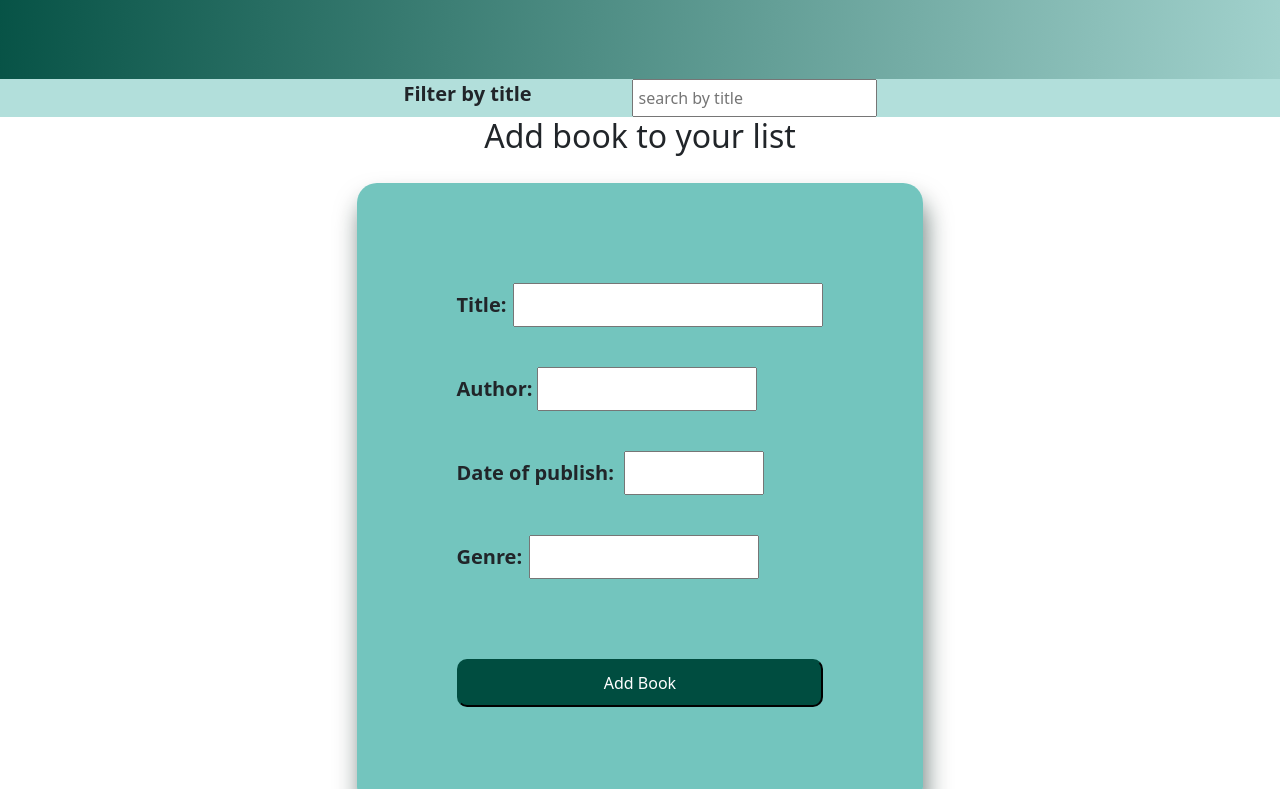
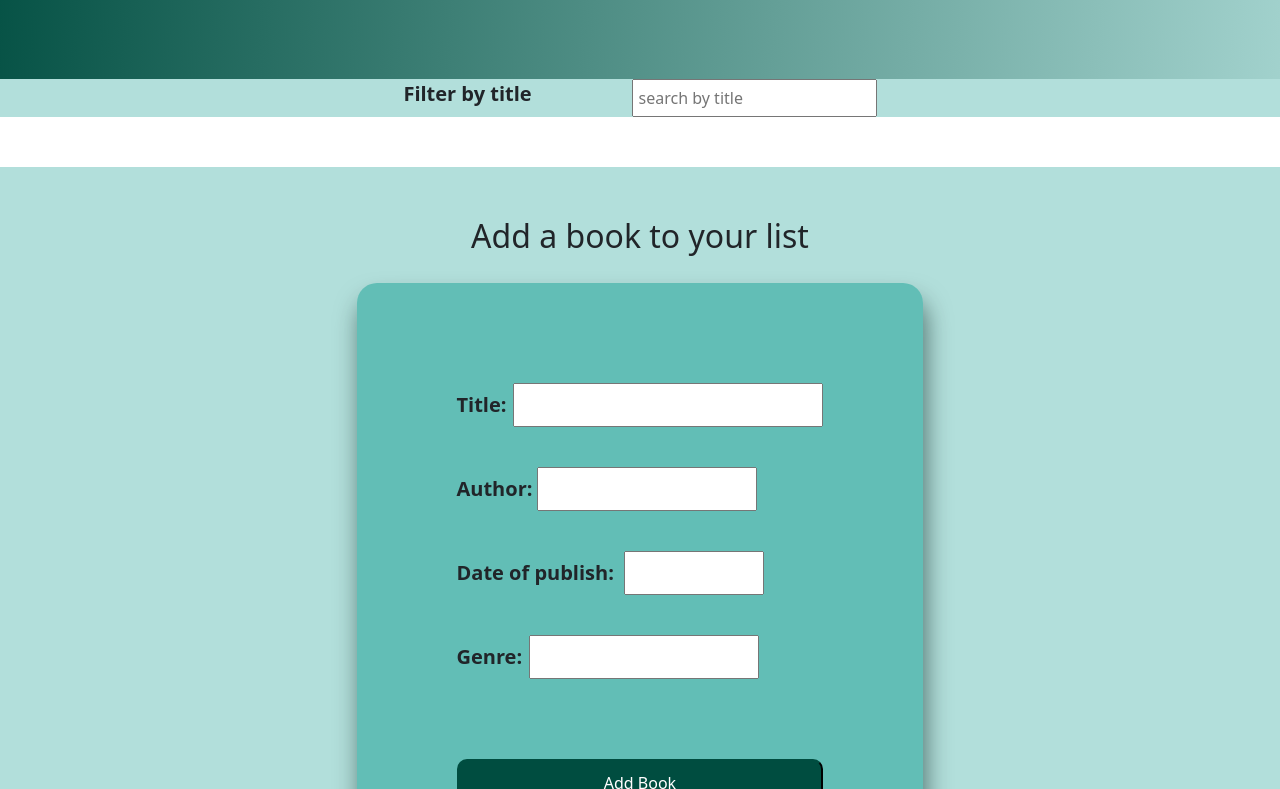
Before and after one commit to NataliaJeszke/library-app-react, a React (Create React App) app: page / in a window 1280 px wide. Shown: the part 731-1520 px from the top of the page. Built offline with nearby package versions, Linux system fonts and the light colour scheme.

Commit message:
styling for add book section

```diff
--- a/src/components/AddBook/AddBook.jsx
+++ b/src/components/AddBook/AddBook.jsx
@@ -3,7 +3,7 @@ import { BookMetadataInput } from "../../containers/BookMetadataInput/BookMetada
 export function AddBook() {
   return (
     <div className={addBookStyle.addBook}>
-      <h2>Add book to your list</h2>
+      <h2 className={addBookStyle.header}>Add a book to your list</h2>
       <BookMetadataInput />
     </div>
   );
--- a/src/components/AddBook/AddBookStyle.module.css
+++ b/src/components/AddBook/AddBookStyle.module.css
@@ -1,6 +1,15 @@
+:root{
+    --bgColor: #B2DFDB;
+}
 .addBook{
     display: flex;
     flex-direction: column;
     align-items: center;
     justify-content: center;
+    margin-top: 50px;
+    background-color: var(--bgColor);
 }
+
+.header{
+    margin-top: 50px;
+}
--- a/src/containers/BookMetadataInput/BookMetadataInputStyle.module.css
+++ b/src/containers/BookMetadataInput/BookMetadataInputStyle.module.css
@@ -18,6 +18,11 @@
         color: white;
         border-color: #004D40 !important;
         margin-top: 40px;
+    }
+
+    .button:hover{
+        background-color: #00796B;
+        border-color: #00796B !important;
     }
 
     .formBox{
```
